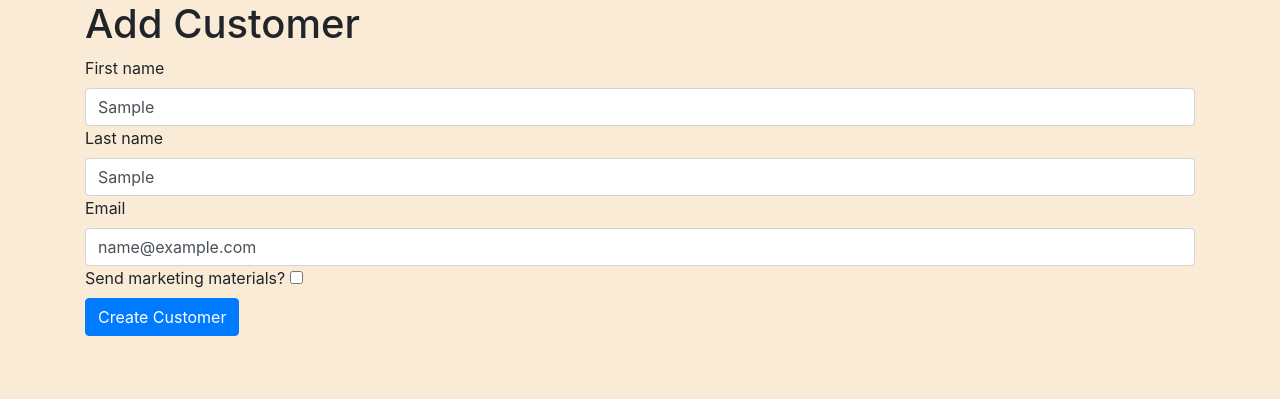
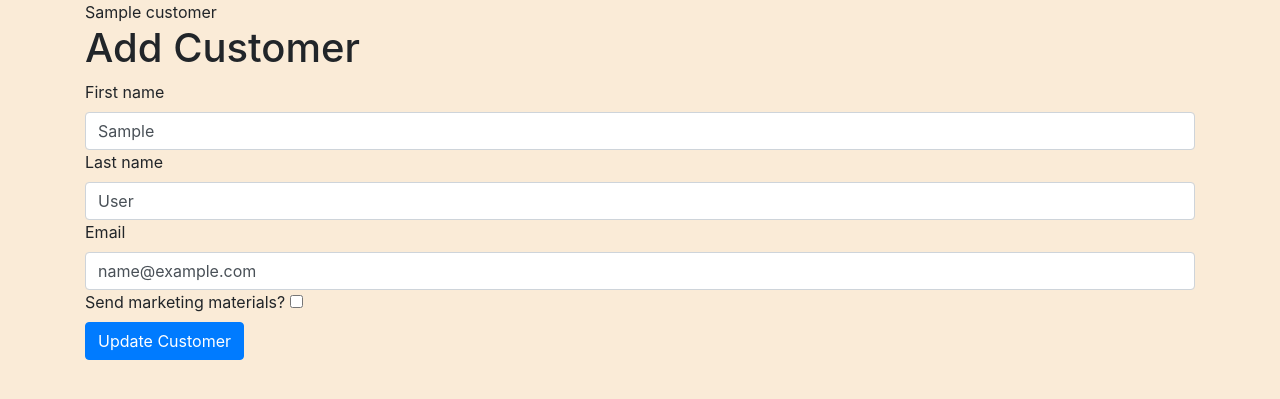
Before and after one commit to 4forces/tgc8-crm-p-chor, a Flask app: template templates/edit_customer.template.html in a window 1280 px wide. Shown: the top 399 px of the page. Run offline with Flask 2, Linux system fonts and the light colour scheme; the template is opened without the code that fills it: most values are stand-ins (such as "Sample title", 1, 10 or a date in 2020); some libraries are stand-ins or nearby versions.

Commit message:
troubleshooting

```diff
--- a/templates/edit_customer.template.html
+++ b/templates/edit_customer.template.html
@@ -1,6 +1,8 @@
 {% extends 'base.template.html' %}
 
 {% block content %}
+
+{{customer}}
 <h1>Add Customer</h1>
 <form method="POST">
     <div>
@@ -9,7 +11,7 @@
     </div>
     <div>
         <label class="form-label">Last name</label>
-        <input type="text" name="last_name" class="form-control" value="{{customer.first_name}}"/>
+        <input type="text" name="last_name" class="form-control" value="{{customer.last_name}}"/>
     </div>
     <div>
         <label class="form-label">Email</label>
@@ -19,6 +21,7 @@
         <label class="form-label">Send marketing materials?</label>
         <input type='checkbox' name='can_send' {% if customer.send_marketing_material %} checked {% endif %}/>
     </div>
-    <input type="submit" value="Create Customer" class="btn btn-primary"/>
+    <input type="submit" value="Update Customer" class="btn btn-primary"/>
 </form>
+
 {% endblock %}
```
